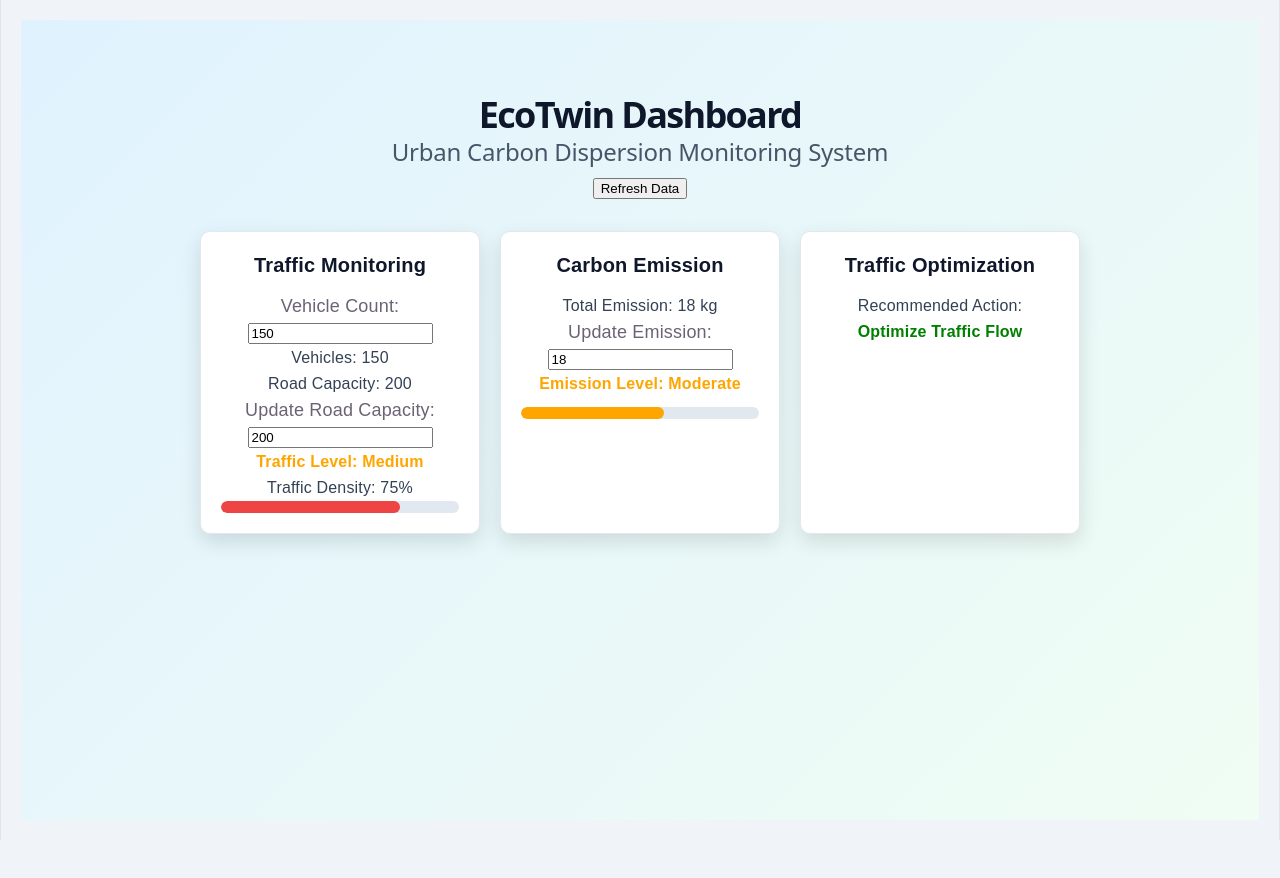
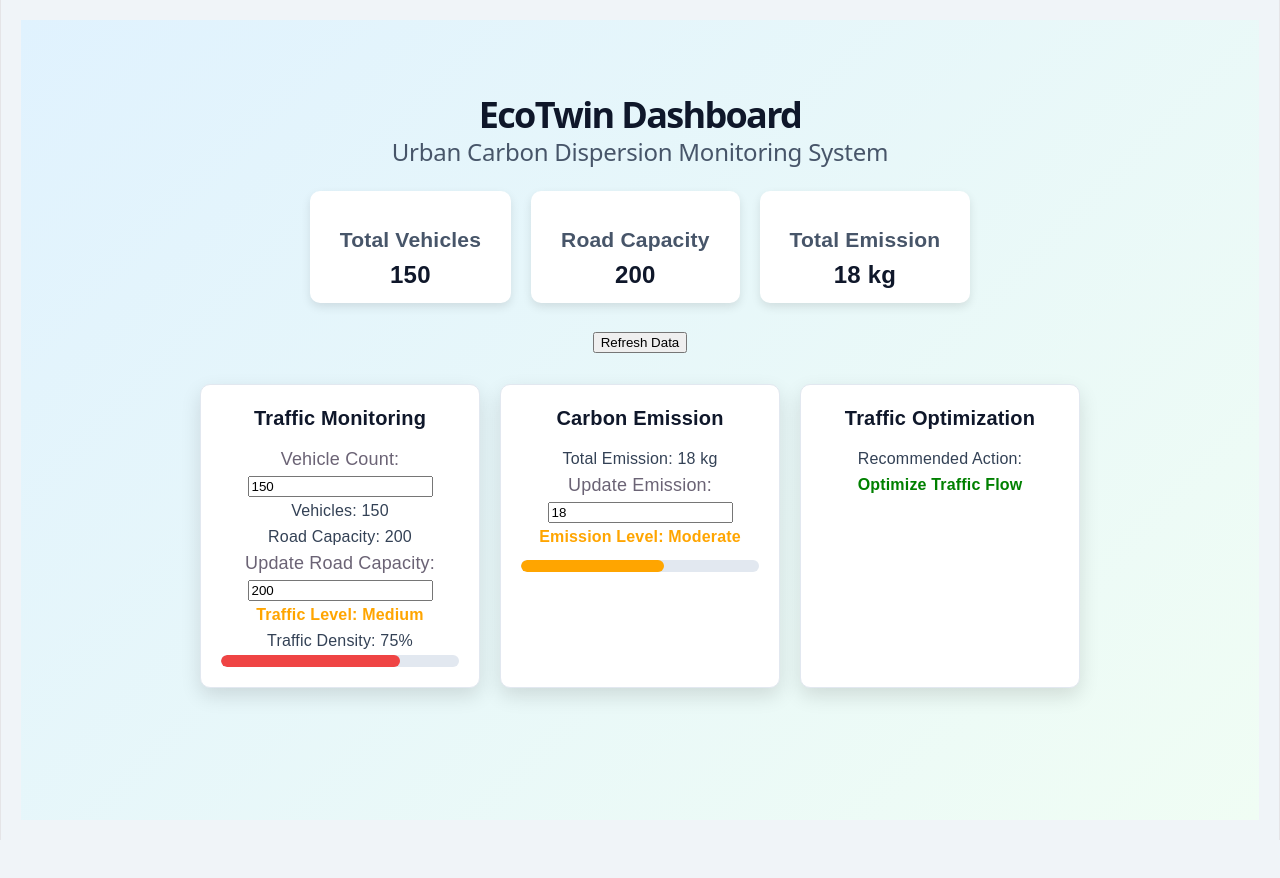
Before and after one commit to SHANUKRISHNAN/DS-AND-ML, a React app in the folder frontend/: page / in a window 1280 px wide. Built offline with nearby package versions, Linux system fonts and the light colour scheme; the HTML template or start-up script is replaced by a standard one.

Commit message:
Add dashboard data summary section

```diff
--- a/frontend/src/App.css
+++ b/frontend/src/App.css
@@ -134,3 +134,30 @@ p {
   background-color: orange;
   border-radius: 10px;
 }
+.summary {
+  display: flex;
+  justify-content: center;
+  gap: 20px;
+  flex-wrap: wrap;
+  margin: 25px 0;
+}
+
+.summary-box {
+  background-color: white;
+  padding: 15px 30px;
+  border-radius: 10px;
+  text-align: center;
+  box-shadow: 0 4px 10px rgba(0, 0, 0, 0.1);
+  min-width: 150px;
+}
+
+.summary-box h3 {
+  color: #475569;
+  margin-bottom: 8px;
+}
+
+.summary-box p {
+  font-size: 24px;
+  font-weight: bold;
+  color: #0f172a;
+}
--- a/frontend/src/App.jsx
+++ b/frontend/src/App.jsx
@@ -14,6 +14,22 @@ function App() {
     <div className="dashboard">
       <h1>EcoTwin Dashboard</h1>
       <h2>Urban Carbon Dispersion Monitoring System</h2>
+      <div className="summary">
+  <div className="summary-box">
+    <h3>Total Vehicles</h3>
+    <p>{vehicles}</p>
+  </div>
+
+  <div className="summary-box">
+    <h3>Road Capacity</h3>
+    <p>{capacity}</p>
+  </div>
+
+  <div className="summary-box">
+    <h3>Total Emission</h3>
+    <p>{emission} kg</p>
+  </div>
+</div>
       <button onClick={refreshData}>Refresh Data</button>
 
       <div className="cards">
```
